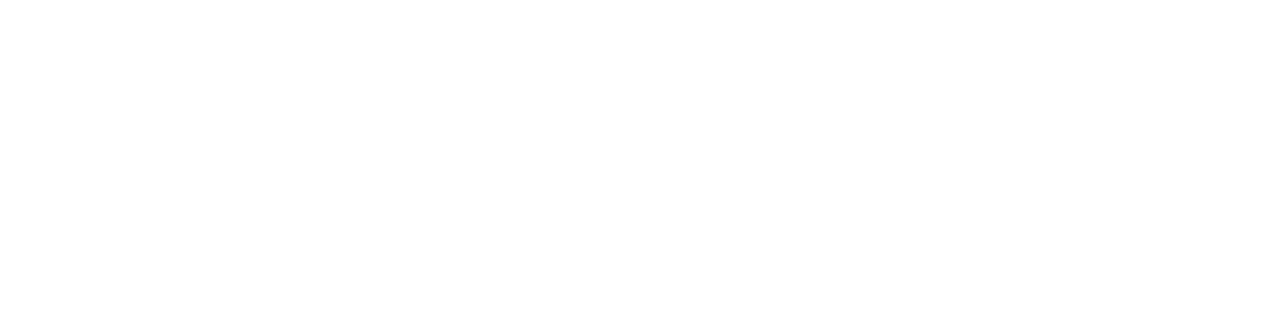
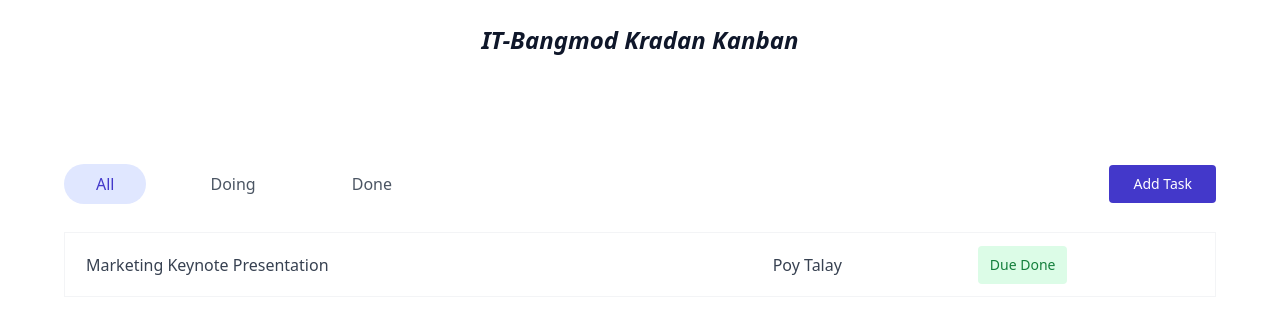
Before and after one commit to agentwolfcut/integrated-project-enviroment, a Vue app in the folder frontend/kk-03-integrated-project/: page /task in a window 1280 px wide. Before the commit this address had no page. Shown: the top 322 px of the page. Built offline with nearby package versions, Linux system fonts and the light colour scheme.

Commit message:
frontend v.1.0.1
- not connect server yet
- pre layout
- pre function

```diff
--- a/frontend/kk-03-integrated-project/src/App.vue
+++ b/frontend/kk-03-integrated-project/src/App.vue
@@ -5,6 +5,7 @@
 <template>
   <!-- plz edit file in FirstPage.vue -->
   <RouterView/>
+
 </template>
 
 <style scoped></style>
--- a/frontend/kk-03-integrated-project/src/components/FirstPage.vue
+++ /dev/null
@@ -1,15 +0,0 @@
-<script setup>
-// space for javascript
-
-</script>
-
-<template>
-    <!-- space for html + tailwind -->
-    <div class="flex justify-center items-center h-screen">
-        <div class="italic font-bold text-2xl text-red-500">
-            This is First page for display
-        </div>
-    </div>
-</template>
-
-<style scoped></style>
--- /dev/null
+++ b/frontend/kk-03-integrated-project/src/components/NotFound.vue
@@ -0,0 +1,13 @@
+<script setup>
+
+</script>
+
+<template>
+<div>
+
+</div>
+</template>
+
+<style scoped>
+
+</style>
--- /dev/null
+++ b/frontend/kk-03-integrated-project/src/components/TaskList.vue
@@ -0,0 +1,121 @@
+<script setup>function dropdownFunction(element) {
+    var dropdowns = document.getElementsByClassName("dropdown-content");
+    var i;
+    let list = element.parentElement.parentElement.getElementsByClassName("dropdown-content")[0];
+    list.classList.add("target");
+    for (i = 0; i < dropdowns.length; i++) {
+        if (!dropdowns[i].classList.contains("target")) {
+            dropdowns[i].classList.add("hidden");
+        }
+    }
+    list.classList.toggle("hidden");
+
+    const modalDetail = () => {
+
+    }
+}</script>
+
+<template>
+    <!-- space for html + tailwind -->
+    <header>
+        <div class="flex justify-center m-6">
+            <div class="italic font-bold text-2xl text-slate-900">
+                IT-Bangmod Kradan Kanban
+            </div>
+        </div>
+    </header>
+
+    <main>
+        <!-- component -->
+        <div class="sm:px-6 w-full ">
+            <div class="px-4 md:px-10 py-4 md:py-7">
+                <div class="flex items-center justify-between">
+
+                </div>
+            </div>
+
+            <div class="bg-white py-4 md:py-7 px-4 md:px-8 xl:px-10">
+                <!-- head -->
+                <div class="sm:flex items-center justify-between">
+                    <div class="flex items-center">
+                        <a
+                            class="rounded-full focus:outline-none focus:ring-2  focus:bg-indigo-50 focus:ring-indigo-800">
+                            <div class="py-2 px-8 bg-indigo-100 text-indigo-700 rounded-full">
+                                <p>All</p>
+                            </div>
+                        </a>
+                        <a class="rounded-full focus:outline-none focus:ring-2 focus:bg-indigo-50 focus:ring-indigo-800 ml-4 sm:ml-8"
+                            href="javascript:void(0)">
+                            <div
+                                class="py-2 px-8 text-gray-600 hover:text-indigo-700 hover:bg-indigo-100 rounded-full ">
+                                <p>Doing</p>
+                            </div>
+                        </a>
+                        <a class="rounded-full focus:outline-none focus:ring-2 focus:bg-indigo-50 focus:ring-indigo-800 ml-4 sm:ml-8"
+                            href="javascript:void(0)">
+                            <div
+                                class="py-2 px-8 text-gray-600 hover:text-indigo-700 hover:bg-indigo-100 rounded-full ">
+                                <p>Done</p>
+                            </div>
+                        </a>
+                    </div>
+
+                    <!-- button -->
+                    <button onclick="popuphandler(true)"
+                        class="focus:ring-2 focus:ring-offset-2 focus:ring-indigo-600 mt-4 sm:mt-0 inline-flex items-start justify-start px-6 py-3 bg-indigo-700 hover:bg-indigo-600 focus:outline-none rounded">
+                        <p class="text-sm font-medium leading-none text-white">Add Task</p>
+                    </button>
+
+                </div>
+
+                <!-- contents -->
+                <div class="mt-7 overflow-x-auto">
+                    <table class="w-full whitespace-nowrap">
+                        <tbody>
+                            <tr class="itbkk-item focus:outline-none h-16 border border-gray-100 rounded ">
+
+                                <td class="itbkk-title" @click="modalDetail">
+                                    <div class="flex items-center pl-5">
+                                        <p class="text-base font-medium leading-none text-gray-700 mr-2">Marketing
+                                            Keynote Presentation
+                                        </p>
+                                    </div>
+                                </td>
+
+                                <td>
+                                    <div class="text-base font-medium leading-none text-gray-700 mr-2">
+                                        Poy Talay
+                                    </div>
+                                </td>
+                                <td class="itbkk-status ">
+                                    <button
+                                        class="py-3 px-3 text-sm focus:outline-none leading-none text-green-700 bg-green-100 rounded">Due
+                                        Done
+                                    </button>
+                                </td>
+
+
+                            </tr>
+
+
+                            <tr class="h-3"></tr>
+
+
+
+
+                        </tbody>
+                    </table>
+                </div>
+            </div>
+        </div>
+
+
+    </main>
+
+</template>
+
+<style>
+.checkbox:checked+.check-icon {
+    display: flex;
+}
+</style>
--- a/frontend/kk-03-integrated-project/src/router/index.js
+++ b/frontend/kk-03-integrated-project/src/router/index.js
@@ -1,5 +1,6 @@
 import { createRouter, createWebHistory } from 'vue-router'
-import FirstPage from '../components/FirstPage.vue'
+import TaskList from '../components/TaskList.vue'
+import NotFound from '../components/NotFound.vue'
 
 // set history of stor path when visit
 const history = createWebHistory()
@@ -7,9 +8,20 @@ const history = createWebHistory()
 // give roue paths
 const routes = [
   // first page & wait t. give endpoint
-  {path:'/' ,
-  name:'',
-  component:FirstPage},
+  {
+    path: '/',
+    redirect: '/task'
+  },
+  {
+    path: '/task',
+    name: 'taskList',
+    component: TaskList
+  },
+  {
+    path: '/:notfoundpath(.*)',
+    name: 'NotFound',
+    component: NotFound
+  }
 ]
 
 const router = createRouter({
```
